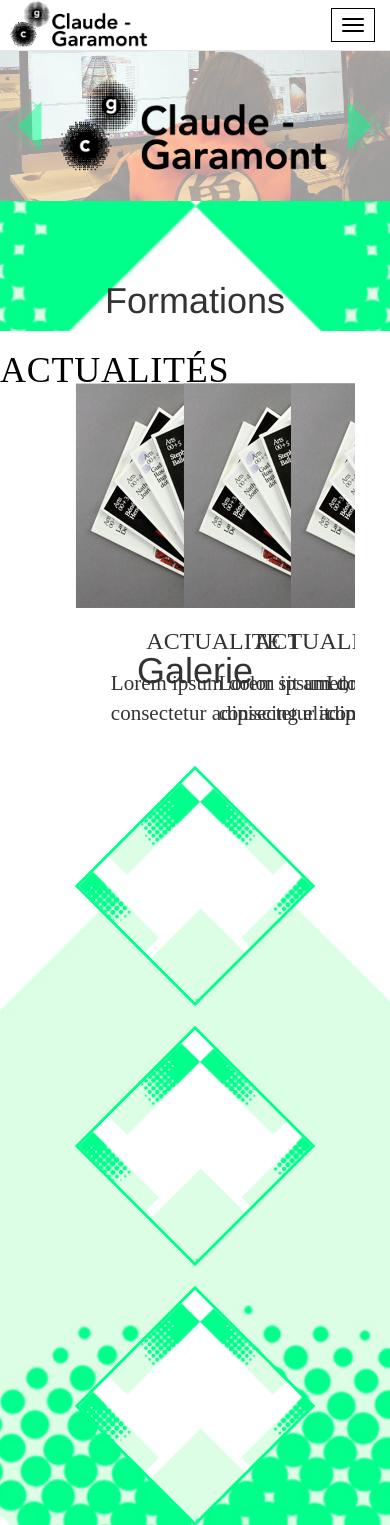
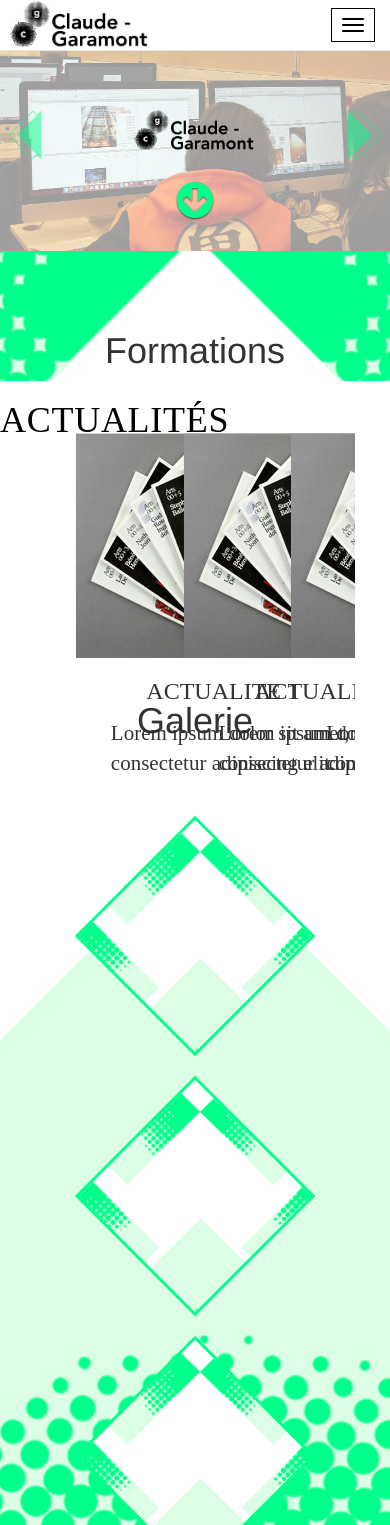
Before and after one commit to arthurleroux/Garamont, a PHP site: page / in a window 390 px wide. Shown: the top 1525 px of the page. Run offline with PHP 8.4, Linux system fonts and the light colour scheme; some libraries are stand-ins or nearby versions.

Commit message:
amélioration slider responsive home

```diff
--- a/index.php
+++ b/index.php
@@ -21,7 +21,7 @@
                         </div>
                         <div class="carousel-caption">
                             <div class="row">
-                                <div class="col-md-6 col-md-offset-3">
+                                <div class="col-md-6 col-md-offset-3 col-sm-6 col-sm-offset-3 col-xs-6 col-xs-offset-3">
                                     <img src="img/logo_garamont.png" alt="">
                                 </div>
                             </div>
@@ -42,7 +42,7 @@
                         </div>
                         <div class="carousel-caption">
                             <div class="row">
-                                <div class="col-md-6 col-md-offset-3">
+                                <div class="col-md-6 col-md-offset-3 col-sm-6 col-sm-offset-3 col-xs-6 col-xs-offset-3">
                                     <img src="img/logo_garamont.png" alt="">
                                 </div>
                             </div>
--- a/style/style.css
+++ b/style/style.css
@@ -1231,6 +1231,9 @@
   .navbar-default .navbar-collapse .navbar-right {
     margin-right: 0;
   }
+  .home #carousel-example-generic .carousel-control {
+    top: 40%;
+  }
 }
 @media (max-width: 1080px) {
   .navbar-default .navbar-collapse .navbar-right li {
@@ -1244,6 +1247,9 @@
   }
   .navbar-default .navbar-brand img {
     left: 5px;
+  }
+  .home #carousel-example-generic .carousel-control {
+    top: 30%;
   }
 }
 @media (max-width: 885px) {
@@ -1283,6 +1289,15 @@
   }
 }
 @media (max-width: 767px) {
+  .home {
+    margin-top: 50px;
+  }
+  .home #carousel-example-generic .arrow {
+    font-size: 3em;
+  }
+  .home #carousel-example-generic .carousel-caption {
+    top: 20%;
+  }
   .home #carousel-example-generic .carousel-control img {
     width: 50px;
   }
@@ -1306,3 +1321,8 @@
     margin-top: 50px;
   }
 }
+@media (max-width: 560px) {
+  .home #carousel-example-generic .arrow {
+    margin-top: 20px;
+  }
+}
--- a/style/style.less
+++ b/style/style.less
@@ -1371,6 +1371,13 @@
       }
     }
   }
+  .home {
+    #carousel-example-generic {
+      .carousel-control {
+        top: 40%;
+      }
+    }
+  }
 }
 
 
@@ -1402,6 +1409,13 @@
       left: 5px;
     }
   }
+  .home {
+    #carousel-example-generic {
+      .carousel-control {
+        top: 30%;
+      }
+    }
+  }
 }
 
 @media (max-width: 885px) {
@@ -1469,7 +1483,14 @@
 
 @media (max-width: 767px) {
   .home {
+    margin-top: 50px;
     #carousel-example-generic {
+      .arrow {
+        font-size: 3em;
+      }
+      .carousel-caption {
+        top: 20%;
+      }
       .carousel-control img {
         width: 50px;
       }
@@ -1501,3 +1522,13 @@
     margin-top: 50px;
   }
 }
+
+@media (max-width: 560px) {
+  .home {
+    #carousel-example-generic {
+      .arrow {
+        margin-top: 20px;
+      }
+    }
+  }
+}
```
